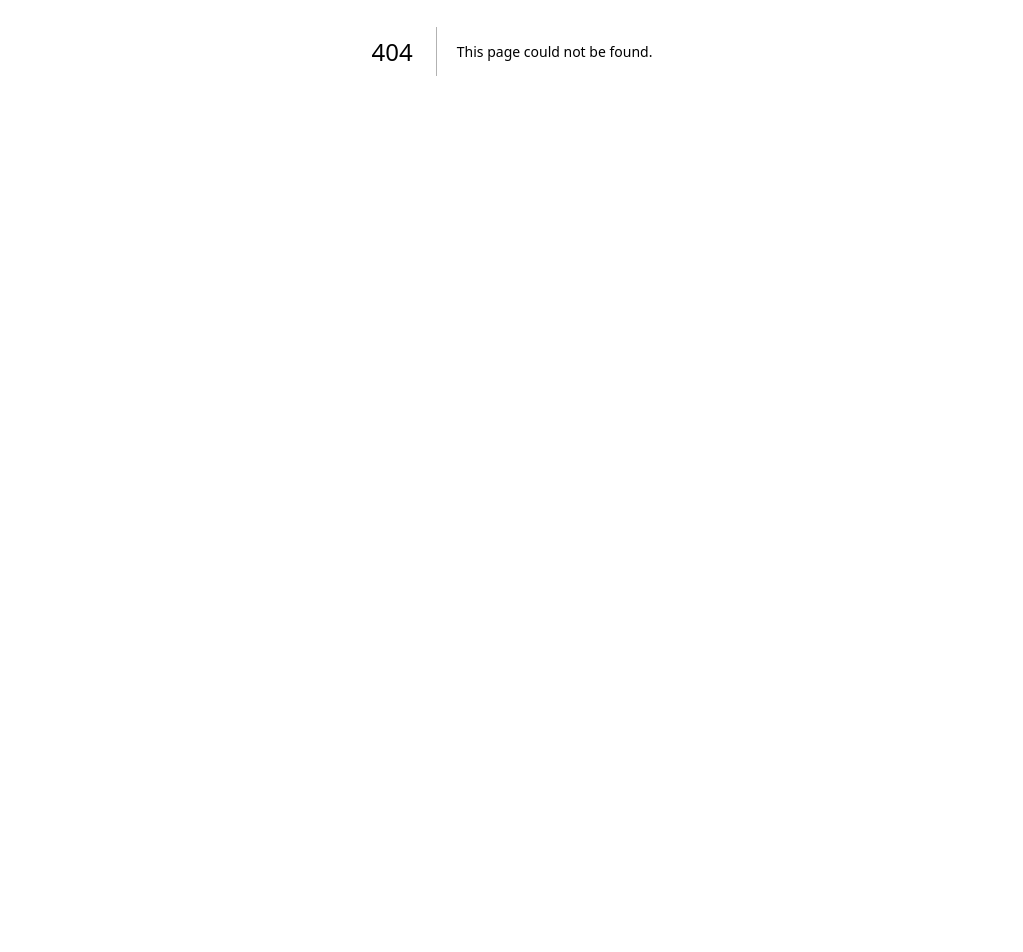
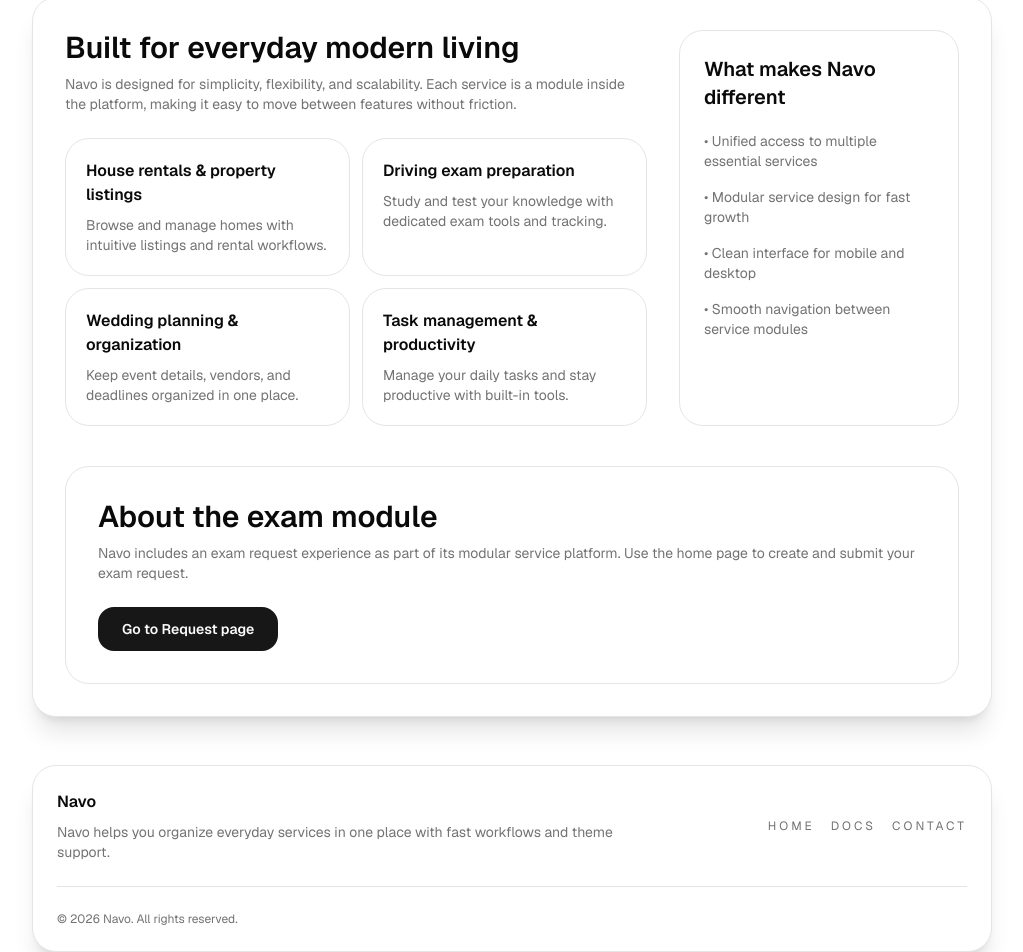
Before and after one commit to kwizerad/Luxen, a Next.js app: page /about in a window 1280 px wide. Before the commit this address had no page. Shown: the part 349-1301 px from the top of the page, without its empty margins (128-1151 px from the left). Before the commit the page ends 800 px from the top, so only its background shows below. Built offline with nearby package versions, Linux system fonts and the light colour scheme; no server answers.

Commit message:
Add About page and update home request flow

```diff
--- /dev/null
+++ b/app/about/page.tsx
@@ -0,0 +1,114 @@
+"use client";
+
+import Link from "next/link";
+import { useEffect, useState } from "react";
+import { ThemeSwitcher } from "@/components/theme-switcher";
+
+export default function AboutPage() {
+  const [year, setYear] = useState("2026");
+
+  useEffect(() => {
+    setYear(new Date().getFullYear().toString());
+  }, []);
+
+  return (
+    <main className="min-h-screen bg-background text-foreground transition-colors duration-300">
+      <div className="mx-auto flex min-h-screen max-w-5xl flex-col px-4 py-8 sm:px-6 lg:px-8">
+        <header className="mb-12 flex flex-col gap-8 rounded-3xl border border-border bg-card p-6 shadow-xl shadow-black/10 dark:shadow-white/5 transition-colors duration-300 sm:flex-row sm:items-start sm:justify-between">
+          <div className="max-w-3xl">
+            <p className="text-sm uppercase tracking-[0.35em] text-muted-foreground">Navo</p>
+            <h1 className="mt-3 text-4xl font-semibold sm:text-5xl">
+              One platform for housing, exams, events, tasks, and more.
+            </h1>
+            <p className="mt-4 max-w-2xl text-base text-muted-foreground">
+              Navo is a modern multi-service digital platform that brings everyday needs into one unified experience. Instead of switching between apps, users can access homes, exam prep, wedding planning, productivity tools, and expanding services in one place.
+            </p>
+          </div>
+          <ThemeSwitcher />
+        </header>
+
+        <section className="w-full rounded-3xl border border-border bg-card p-8 shadow-xl shadow-black/10 dark:shadow-white/5 transition-colors duration-300">
+          <div className="grid gap-8 lg:grid-cols-[1fr_280px]">
+            <div className="space-y-6">
+              <div>
+                <h2 className="text-3xl font-semibold">Built for everyday modern living</h2>
+                <p className="mt-2 text-sm text-muted-foreground">
+                  Navo is designed for simplicity, flexibility, and scalability. Each service is a module inside the platform, making it easy to move between features without friction.
+                </p>
+              </div>
+
+              <div className="grid gap-3 sm:grid-cols-2">
+                <article className="rounded-3xl border border-border bg-background p-5">
+                  <p className="font-semibold">House rentals & property listings</p>
+                  <p className="mt-2 text-sm text-muted-foreground">Browse and manage homes with intuitive listings and rental workflows.</p>
+                </article>
+                <article className="rounded-3xl border border-border bg-background p-5">
+                  <p className="font-semibold">Driving exam preparation</p>
+                  <p className="mt-2 text-sm text-muted-foreground">Study and test your knowledge with dedicated exam tools and tracking.</p>
+                </article>
+                <article className="rounded-3xl border border-border bg-background p-5">
+                  <p className="font-semibold">Wedding planning & organization</p>
+                  <p className="mt-2 text-sm text-muted-foreground">Keep event details, vendors, and deadlines organized in one place.</p>
+                </article>
+                <article className="rounded-3xl border border-border bg-background p-5">
+                  <p className="font-semibold">Task management & productivity</p>
+                  <p className="mt-2 text-sm text-muted-foreground">Manage your daily tasks and stay productive with built-in tools.</p>
+                </article>
+              </div>
+            </div>
+
+            <div className="rounded-3xl border border-border bg-background p-6">
+              <h3 className="text-xl font-semibold">What makes Navo different</h3>
+              <ul className="mt-5 space-y-4 text-sm text-muted-foreground">
+                <li>• Unified access to multiple essential services</li>
+                <li>• Modular service design for fast growth</li>
+                <li>• Clean interface for mobile and desktop</li>
+                <li>• Smooth navigation between service modules</li>
+              </ul>
+            </div>
+          </div>
+
+          <div className="mt-10 rounded-3xl border border-border bg-card p-8">
+            <div>
+              <h2 className="text-3xl font-semibold">About the exam module</h2>
+              <p className="mt-2 text-sm text-muted-foreground">
+                Navo includes an exam request experience as part of its modular service platform. Use the home page to create and submit your exam request.
+              </p>
+            </div>
+            <Link
+              href="/"
+              className="mt-6 inline-flex rounded-2xl bg-primary px-6 py-3 text-sm font-semibold text-primary-foreground transition hover:brightness-90 focus:outline-none focus:ring-2 focus:ring-ring"
+            >
+              Go to Request page
+            </Link>
+          </div>
+        </section>
+
+        <footer className="mt-12 rounded-3xl border border-border bg-card p-6 text-sm text-muted-foreground shadow-xl shadow-black/10 dark:shadow-white/5 transition-colors duration-300">
+          <div className="flex flex-col gap-6 md:flex-row md:items-center md:justify-between">
+            <div>
+              <p className="text-base font-semibold text-foreground">Navo</p>
+              <p className="mt-2 max-w-xl">
+                Navo helps you organize everyday services in one place with fast workflows and theme support.
+              </p>
+            </div>
+            <div className="flex flex-wrap items-center gap-4 text-xs uppercase tracking-[0.25em] text-muted-foreground">
+              <Link href="/" className="transition hover:text-primary">
+                Home
+              </Link>
+              <a href="#" className="transition hover:text-primary">
+                Docs
+              </a>
+              <a href="#" className="transition hover:text-primary">
+                Contact
+              </a>
+            </div>
+          </div>
+          <p className="mt-6 border-t border-border pt-6 text-xs text-muted-foreground">
+            &copy; {year} Navo. All rights reserved.
+          </p>
+        </footer>
+      </div>
+    </main>
+  );
+}
--- a/app/page.tsx
+++ b/app/page.tsx
@@ -1,31 +1,45 @@
 "use client";
 
-import { useState } from "react";
+import Link from "next/link";
+import { useEffect, useState } from "react";
 
 export default function Home() {
   const [showForm, setShowForm] = useState(false);
   const [names, setNames] = useState("");
   const [email, setEmail] = useState("");
   const [examType, setExamType] = useState("math");
+  const [year, setYear] = useState("2026");
+
+  useEffect(() => {
+    setYear(new Date().getFullYear().toString());
+  }, []);
 
   return (
-    <main className="min-h-screen bg-slate-50 flex items-center justify-center px-4 py-8">
-      <div className="w-full max-w-lg rounded-3xl border border-slate-200 bg-white p-8 shadow-xl">
-        <div className="flex flex-col items-center gap-6">
-          <div className="text-center">
-            <h1 className="text-3xl font-semibold text-slate-900">Request Exam</h1>
-            <p className="mt-2 text-sm text-slate-500">
-              Click the button to request your exam and fill in the details.
+    <main className="min-h-screen bg-background text-foreground transition-colors duration-300">
+      <div className="mx-auto flex min-h-screen max-w-3xl flex-col justify-center px-4 py-8 sm:px-6 lg:px-8">
+        <div className="rounded-3xl border border-border bg-card p-8 shadow-xl shadow-black/10 dark:shadow-white/5 transition-colors duration-300">
+          <div className="mb-8">
+            <p className="text-sm uppercase tracking-[0.35em] text-muted-foreground">Navo</p>
+            <h1 className="mt-3 text-4xl font-semibold sm:text-5xl">Request an exam in one click.</h1>
+            <p className="mt-4 max-w-2xl text-base text-muted-foreground">
+              Use the button below to start your exam request, or visit the About page to learn more about Navo’s multi-service platform.
             </p>
           </div>
 
+          <div className="flex flex-col gap-4 sm:flex-row sm:items-center">
             <button
               type="button"
               onClick={() => setShowForm(true)}
-            className="rounded-2xl bg-slate-900 px-6 py-3 text-sm font-semibold text-white transition hover:bg-slate-700 focus:outline-none focus:ring-2 focus:ring-slate-300"
+              className="rounded-2xl bg-primary px-6 py-3 text-sm font-semibold text-primary-foreground transition hover:brightness-90 focus:outline-none focus:ring-2 focus:ring-ring"
             >
               Request Exam
             </button>
+            <Link
+              href="/about"
+              className="inline-flex items-center justify-center rounded-2xl border border-border bg-background px-6 py-3 text-sm font-semibold text-foreground transition hover:bg-muted"
+            >
+              About Navo
+            </Link>
           </div>
 
           <div
@@ -40,7 +54,7 @@ export default function Home() {
               }}
             >
               <div className="space-y-2">
-              <label htmlFor="names" className="block text-sm font-medium text-slate-700">
+                <label htmlFor="names" className="block text-sm font-medium text-foreground">
                   Names
                 </label>
                 <input
@@ -50,13 +64,13 @@ export default function Home() {
                   value={names}
                   onChange={(event) => setNames(event.target.value)}
                   placeholder="Enter your full name"
-                className="w-full rounded-2xl border border-slate-300 bg-slate-50 px-4 py-3 text-sm text-slate-900 outline-none transition focus:border-slate-500 focus:ring-2 focus:ring-slate-200"
+                  className="w-full rounded-2xl border border-border bg-background px-4 py-3 text-sm text-foreground outline-none transition focus:border-primary focus:ring-2 focus:ring-ring"
                   required
                 />
               </div>
 
               <div className="space-y-2">
-              <label htmlFor="email" className="block text-sm font-medium text-slate-700">
+                <label htmlFor="email" className="block text-sm font-medium text-foreground">
                   Email
                 </label>
                 <input
@@ -66,13 +80,13 @@ export default function Home() {
                   value={email}
                   onChange={(event) => setEmail(event.target.value)}
                   placeholder="you@example.com"
-                className="w-full rounded-2xl border border-slate-300 bg-slate-50 px-4 py-3 text-sm text-slate-900 outline-none transition focus:border-slate-500 focus:ring-2 focus:ring-slate-200"
+                  className="w-full rounded-2xl border border-border bg-background px-4 py-3 text-sm text-foreground outline-none transition focus:border-primary focus:ring-2 focus:ring-ring"
                   required
                 />
               </div>
 
               <div className="space-y-2">
-              <label htmlFor="examType" className="block text-sm font-medium text-slate-700">
+                <label htmlFor="examType" className="block text-sm font-medium text-foreground">
                   Exam type
                 </label>
                 <select
@@ -80,7 +94,7 @@ export default function Home() {
                   name="examType"
                   value={examType}
                   onChange={(event) => setExamType(event.target.value)}
-                className="w-full rounded-2xl border border-slate-300 bg-slate-50 px-4 py-3 text-sm text-slate-900 outline-none transition focus:border-slate-500 focus:ring-2 focus:ring-slate-200"
+                  className="w-full rounded-2xl border border-border bg-background px-4 py-3 text-sm text-foreground outline-none transition focus:border-primary focus:ring-2 focus:ring-ring"
                 >
                   <option value="math">Math</option>
                   <option value="science">Science</option>
@@ -91,11 +105,14 @@ export default function Home() {
 
               <button
                 type="submit"
-              className="w-full rounded-2xl bg-slate-900 px-4 py-3 text-sm font-semibold text-white transition hover:bg-slate-700"
+                className="w-full rounded-2xl bg-primary px-4 py-3 text-sm font-semibold text-primary-foreground transition hover:brightness-90"
               >
-              Request Exam
+                Submit Request
               </button>
             </form>
+          </div>
+
+          <p className="mt-8 text-xs text-muted-foreground">&copy; {year} Navo. All rights reserved.</p>
         </div>
       </div>
     </main>
```
Lines whose indentation alone changed are shown as unchanged.
